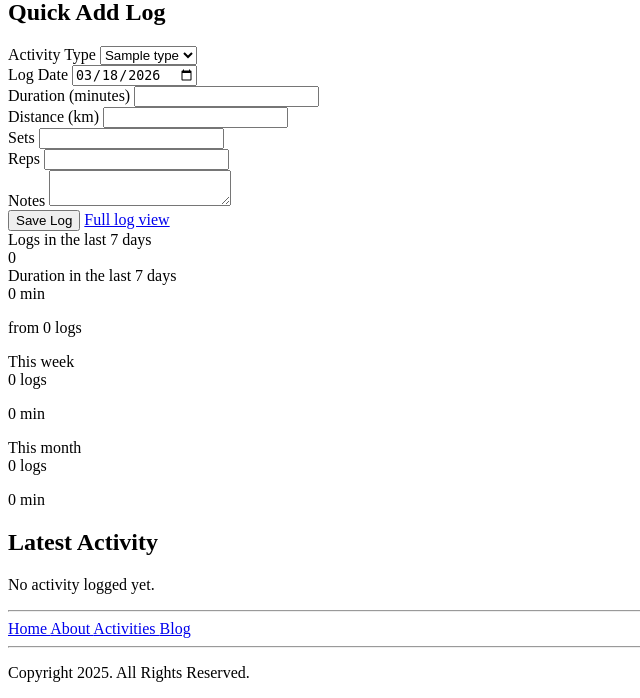
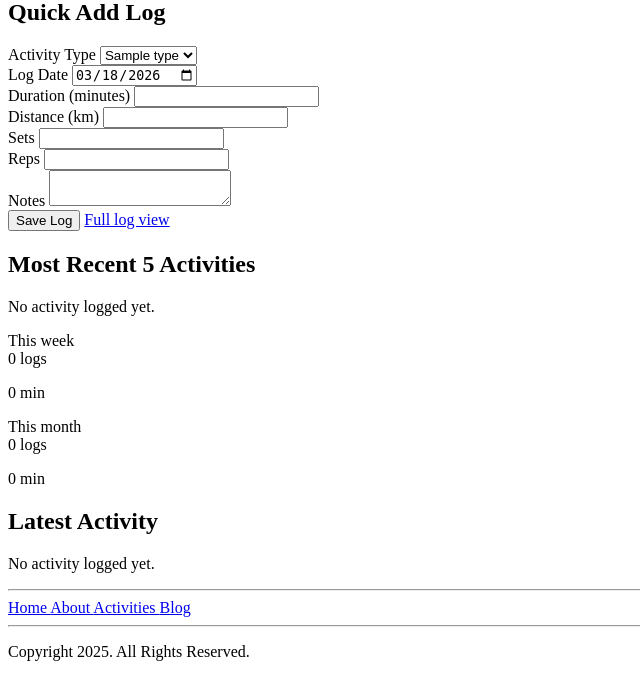
Before and after one commit to colinleroux/newMilestones, a Flask app: page /activities/ in a window 1280 px wide. Shown: the part 374-1072 px from the top of the page, without its empty margins (0-640 px from the left). After the commit the page ends 1035 px from the top, so only its background shows below. Run offline with Flask 3, Linux system fonts and the light colour scheme; a user stored in the database is signed in; tables that the repository leaves empty hold one stand-in row (values such as "Sample post").

Commit message:
Refine activity summaries and round duration display

```diff
--- a/deeds/activities/routes.py
+++ b/deeds/activities/routes.py
@@ -73,21 +73,18 @@ def index():
         flash(f"Quick log saved for {activity_type.name}.", "success")
         return redirect(url_for("activities.index"))
 
-    seven_days_ago = datetime.combine(date.today() - timedelta(days=6), time.min)
-    recent_logs = ActivityLog.query.filter(
-        ActivityLog.user_id == current_user.id,
-        ActivityLog.logged_at >= seven_days_ago,
-    )
-
     activity_type_count = len(activity_types)
     activity_log_count = ActivityLog.query.filter_by(user_id=current_user.id).count()
-    recent_log_count = recent_logs.count()
-    recent_logs_list = recent_logs.all()
-    recent_summary = summarize_logs(recent_logs_list)
     latest_log = (
         ActivityLog.query.filter_by(user_id=current_user.id)
         .order_by(ActivityLog.logged_at.desc())
         .first()
+    )
+    recent_five_logs = (
+        ActivityLog.query.filter_by(user_id=current_user.id)
+        .order_by(ActivityLog.logged_at.desc())
+        .limit(5)
+        .all()
     )
     week_start, week_end = current_week_range()
     month_start, month_end = current_month_range()
@@ -111,8 +108,7 @@ def index():
         quick_log_form=quick_log_form,
         activity_type_count=activity_type_count,
         activity_log_count=activity_log_count,
-        recent_log_count=recent_log_count,
-        recent_summary=recent_summary,
+        recent_five_logs=recent_five_logs,
         latest_log=latest_log,
         current_week_summary=current_week_summary,
         current_month_summary=current_month_summary,
--- a/deeds/activities/utils.py
+++ b/deeds/activities/utils.py
@@ -10,6 +10,8 @@ def format_duration(seconds):
     minutes = seconds / 60
     if minutes.is_integer():
         minutes = int(minutes)
+    elif isinstance(minutes, float):
+        minutes = round(minutes, 2)
     return f"{minutes} min"
 
 
--- a/deeds/templates/activities/index.html
+++ b/deeds/templates/activities/index.html
@@ -93,16 +93,41 @@
     </div>
 
     <div class="space-y-4">
-      <div class="grid gap-4 sm:grid-cols-2">
-        <div class="rounded-2xl border border-slate-200 bg-white p-6 shadow-sm">
-          <div class="text-sm font-medium text-slate-500">Logs in the last 7 days</div>
-          <div class="mt-2 text-4xl font-bold text-slate-900">{{ recent_log_count }}</div>
-        </div>
-        <div class="rounded-2xl border border-slate-200 bg-white p-6 shadow-sm">
-          <div class="text-sm font-medium text-slate-500">Duration in the last 7 days</div>
-          <div class="mt-2 text-4xl font-bold text-slate-900">{{ format_duration(recent_summary.duration_seconds) or '0 min' }}</div>
-          <p class="mt-2 text-xs text-slate-500">from {{ recent_summary.count }} logs</p>
-        </div>
+      <div class="rounded-2xl border border-slate-200 bg-white p-6 shadow-sm">
+        <h2 class="text-xl font-semibold text-slate-900">Most Recent 5 Activities</h2>
+        {% if recent_five_logs %}
+          <ul class="mt-4 space-y-3">
+            {% for log in recent_five_logs %}
+              <li class="rounded-xl bg-slate-50 px-4 py-4">
+                <div class="flex flex-col gap-2 sm:flex-row sm:items-start sm:justify-between">
+                  <div>
+                    <div class="font-medium text-slate-900">{{ log.activity_type.name }}</div>
+                    <div class="mt-1 text-sm text-slate-600">{{ log.logged_at.strftime('%d %b %Y') }}</div>
+                  </div>
+                  <div class="flex flex-wrap gap-2 text-xs text-slate-600">
+                    {% if format_duration(log.duration_seconds) %}
+                      <span class="rounded-full bg-white px-2 py-1">{{ format_duration(log.duration_seconds) }}</span>
+                    {% endif %}
+                    {% if format_distance(log.distance_m) %}
+                      <span class="rounded-full bg-white px-2 py-1">{{ format_distance(log.distance_m) }}</span>
+                    {% endif %}
+                    {% if format_weight(log.weight_kg) %}
+                      <span class="rounded-full bg-white px-2 py-1">{{ format_weight(log.weight_kg) }}</span>
+                    {% endif %}
+                    {% if log.sets %}
+                      <span class="rounded-full bg-white px-2 py-1">{{ log.sets }} sets</span>
+                    {% endif %}
+                    {% if log.reps %}
+                      <span class="rounded-full bg-white px-2 py-1">{{ log.reps }} reps</span>
+                    {% endif %}
+                  </div>
+                </div>
+              </li>
+            {% endfor %}
+          </ul>
+        {% else %}
+          <p class="mt-4 text-sm text-slate-600">No activity logged yet.</p>
+        {% endif %}
       </div>
 
       <div class="grid gap-4 sm:grid-cols-2">
```
